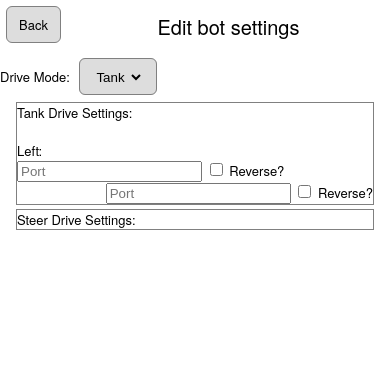
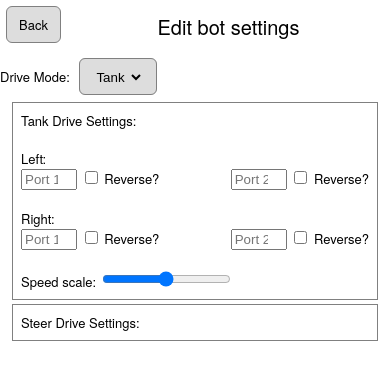
Before and after one commit to Seamonsters-2605/ardroid-cordova, a plain HTML site: page ardroid/www/config.html in a window 390 px wide. Drawn offline with Linux system fonts and the light colour scheme; some packages are replaced by stand-ins of ours.

Commit message:
Finish Tank Drive Settings

```diff
--- a/ardroid/www/config.html
+++ b/ardroid/www/config.html
@@ -32,20 +32,48 @@
                     <div id="drivetrain-settings">
                         <div id="drivetrain-settings-tank" class="panel">
                             Tank Drive Settings: <br>
+
                             <br>
                             Left:<br>
                             <div class="align">
                                 <span class="alignleft">
-                                    <input placeholder="Port" type="number" id="tank-left-1-port">
+                                    <input class="input-text-port"
+                                        placeholder="Port 1" type="number"
+                                        id="tank-left-1-port">
                                     <input type="checkbox" id="tank-left-1-reverse">
                                     Reverse?
                                 </span>
                                 <span class="alignright">
-                                    <input placeholder="Port" type="number" id="tank-left-2-port">
+                                    <input class="input-text-port"
+                                        placeholder="Port 2" type="number"
+                                        id="tank-left-2-port">
                                     <input type="checkbox" id="tank-left-2-reverse">
                                     Reverse?
                                 </span>
                             </div>
+
+                            <br>
+                            Right:<br>
+                            <div class="align">
+                                <span class="alignleft">
+                                    <input class="input-text-port"
+                                        placeholder="Port 1" type="number"
+                                        id="tank-right-1-port">
+                                    <input type="checkbox" id="tank-left-1-reverse">
+                                    Reverse?
+                                </span>
+                                <span class="alignright">
+                                    <input class="input-text-port"
+                                        placeholder="Port 2" type="number"
+                                        id="tank-right-2-port">
+                                    <input type="checkbox" id="tank-right-2-reverse">
+                                    Reverse?
+                                </span>
+                            </div>
+
+                            <br>
+                            Speed scale:
+                            <input type="range" min="0" max="256">
 
                         </div>
                         <div id="drivetrain-settings-steer" class="panel">
--- a/ardroid/www/css/config.css
+++ b/ardroid/www/css/config.css
@@ -1,7 +1,12 @@
 .panel {
     border: 1px solid gray;
-    margin-left: 16px;
-    margin-right: 16px;
+    margin-left: 12px;
+    margin-right: 12px;
     margin-top: 4px;
     margin-bottom: 4px;
+    padding: 8px;
 }
+
+.input-text-port {
+    width: 48px;
+}
```
